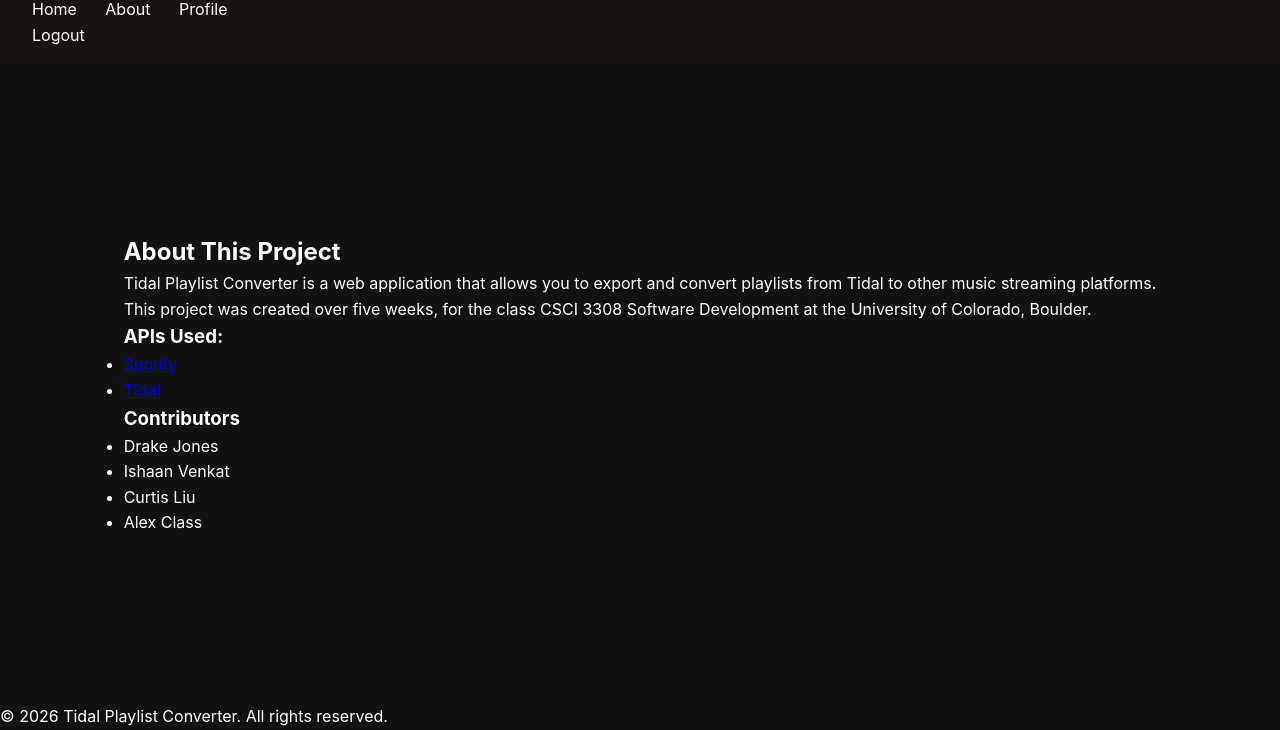
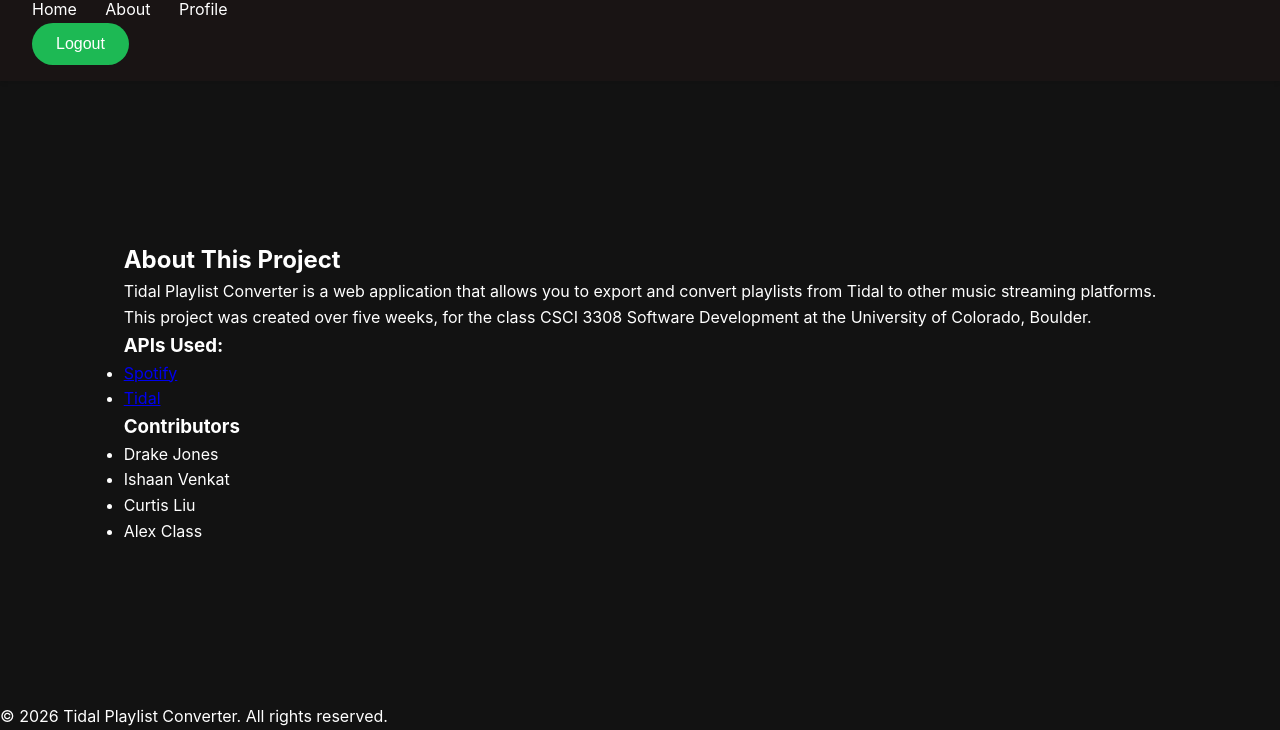
Before and after one commit to OhNoDolphinado/TidalPlaylistConverter, a website: page projectSourceCode/public/about.html in a window 1280 px wide. Shown: the part 70-800 px from the top of the page. Drawn offline with Linux system fonts and the light colour scheme; no server answers.

Commit message:
forgot to fix button lol

```diff
--- a/projectSourceCode/public/about.html
+++ b/projectSourceCode/public/about.html
@@ -13,7 +13,7 @@
             <a href="./index.html">Home</a>
             <a href="./about.html">About</a>
             <a href="./profile.html">Profile</a>
-            <form action="/logout" method="post">Logout</form>
+            <form action="/logout" method="post"><button type="submit">Logout</button></form>
         </nav>
     </header>
 
```
Also changed, not shown: projectSourceCode/public/index.html (+1 -1 lines), projectSourceCode/public/login.html (+1 -1 lines), projectSourceCode/public/profile.html (+1 -1 lines), projectSourceCode/public/register.html (+1 -1 lines).
